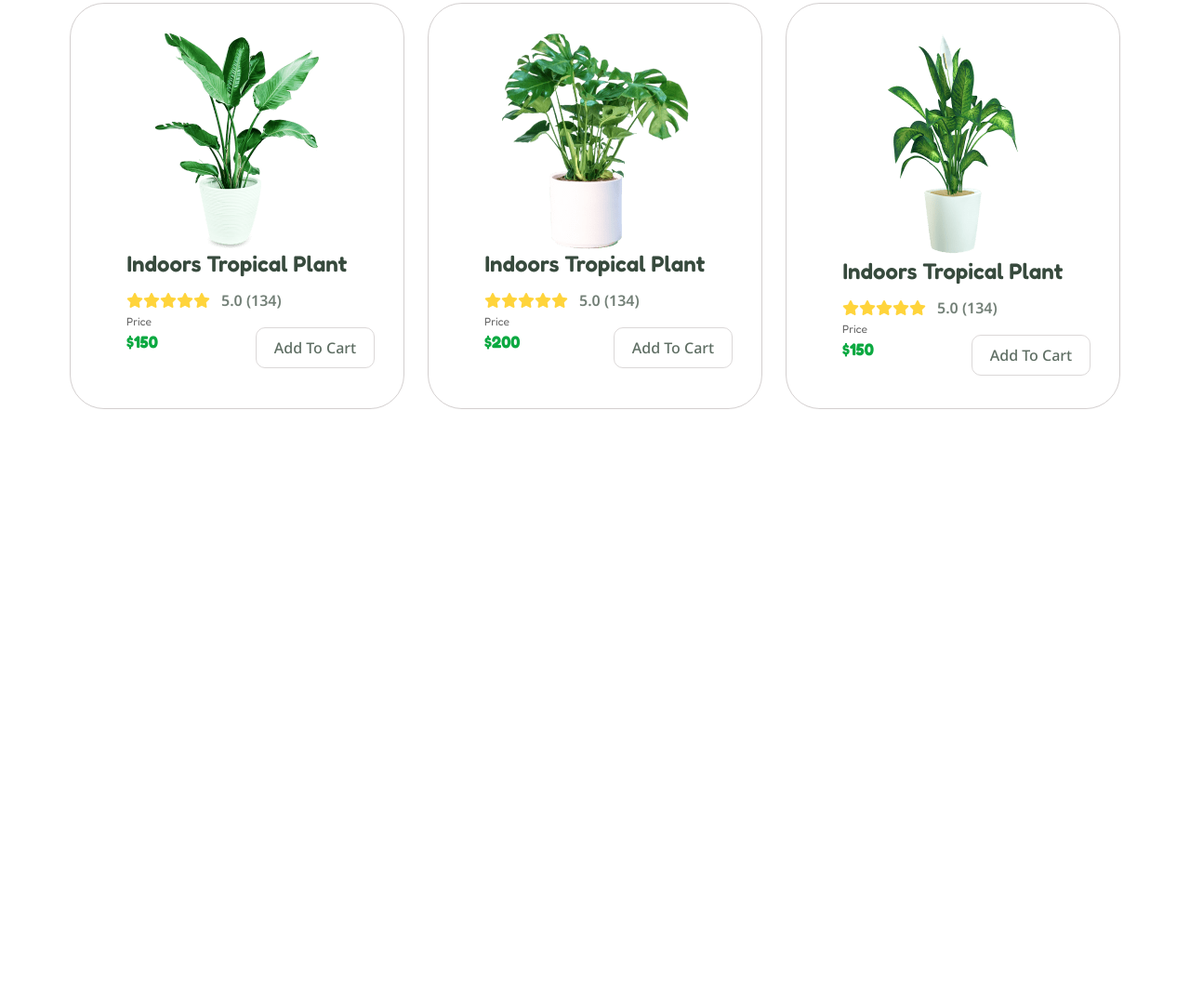
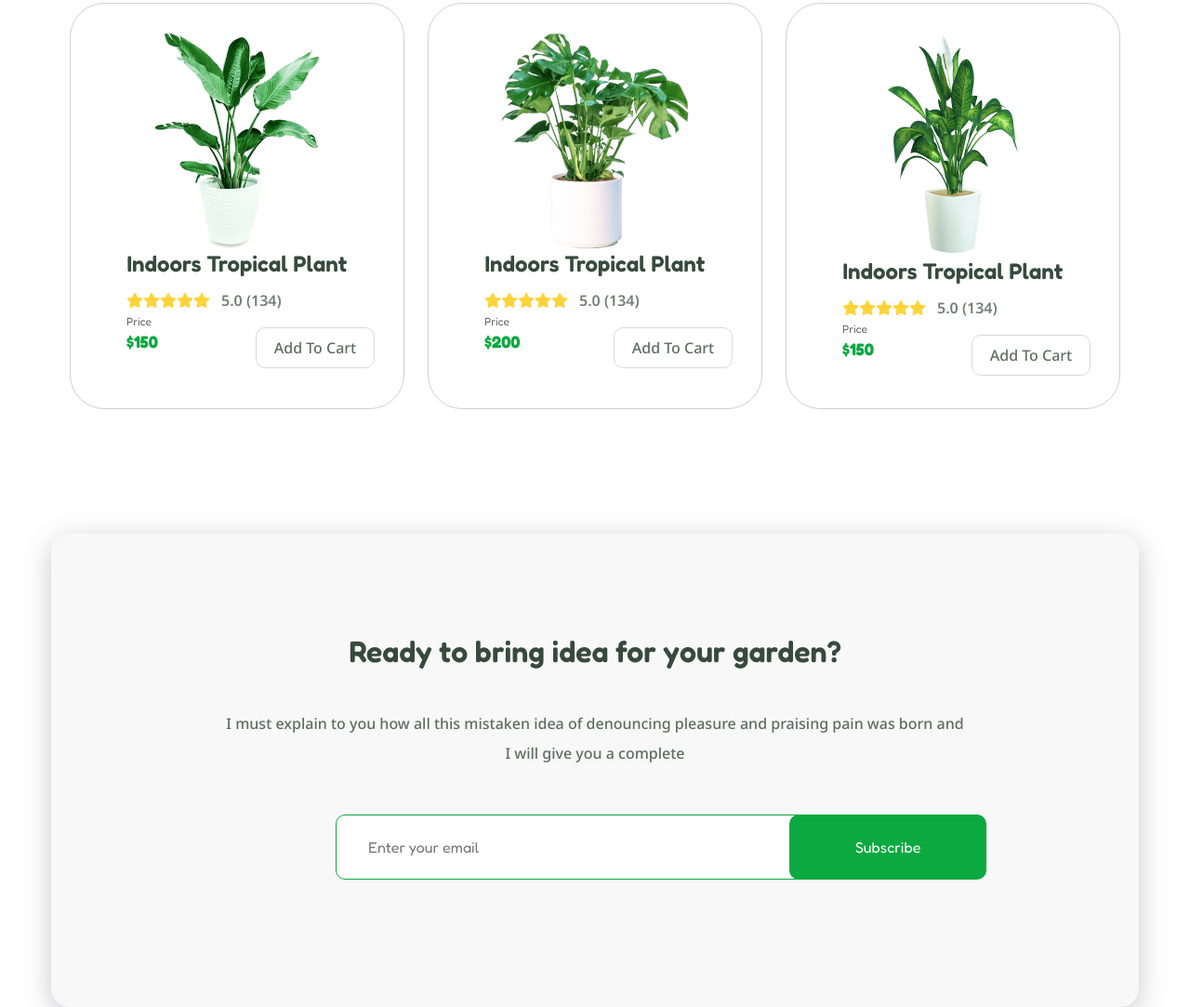
Before and after one commit to hayotbekk/hobby-imtihon-2, a plain HTML site: page index.html in a window 1280 px wide. Shown: the part 2935-4018 px from the top of the page at 93% size. Before the commit the page ends 3375 px from the top, so only its background shows below. Drawn offline with Linux system fonts and the light colour scheme.

Commit message:
up footer

```diff
--- a/index.html
+++ b/index.html
@@ -352,6 +352,23 @@
             </ul>
         </section>
         <!-- choose your dream end -->
+
+
+        <!-- Ready to bring idea for your garden star -->
+        <section class="ready container">
+            <h2>
+                Ready to bring idea for your garden?
+            </h2>
+            <p>
+                I must explain to you how all this mistaken idea of denouncing pleasure and praising pain was born and <br> I will give you a complete
+            </p>
+
+            <div class="subscription-container">
+                <input type="email" id="email" name="email" placeholder="Enter your email">
+                <button class="subs-btn">Subscribe</button>
+            </div>
+        </section>
+        <!-- Ready to bring idea for your garden end -->
     </main>
     <!-- MAIN END -->
 
--- a/scss/all-blocks/_all-blocks.scss
+++ b/scss/all-blocks/_all-blocks.scss
@@ -9,3 +9,4 @@
 @import "./wapg";
 @import "./pro-service";
 @import "./choose-your";
+@import "./ready";
--- a/scss/all-blocks/_button.scss
+++ b/scss/all-blocks/_button.scss
@@ -58,3 +58,24 @@
     box-shadow: rgba(100, 100, 111, 0.489) 0px 7px 29px 0px;
     transition: all ease .3s;
 }
+
+// subscribe btn
+
+.subs-btn{
+        position: absolute;
+        padding: 25.9px 71px;
+        background-color: $light-green;
+        color: $light-color;
+        border: none;
+        border-radius: 10px;
+        cursor: pointer;
+        margin-left: -70px;
+        z-index: 2;
+        margin-top: .6px;
+        transition: all ease .3s;
+
+}
+.subs-btn:hover {
+    background-color: $btn-hover;
+    transition: all ease .3s;
+}
--- a/scss/all-blocks/_choose-your.scss
+++ b/scss/all-blocks/_choose-your.scss
@@ -21,6 +21,7 @@
 .choose-your-list{
     display: flex;
     justify-content: space-between;
+    margin-bottom: 134px;
 }
 
 .choose-your-item{
--- /dev/null
+++ b/scss/all-blocks/_ready.scss
@@ -0,0 +1,50 @@
+.ready{
+    height: 509px;
+    border: 1px solid transparent;
+    border-radius: 20px;
+    background-color: #F8F8F8;
+
+    box-shadow: rgba(100, 100, 111, 0.349) 0px 7px 29px 0px;
+
+
+
+
+    h2{
+        font-family: 'Fredoka', sans-serif;
+        font-weight: 600;
+        font-size: $large-2-size;
+        line-height: 60px;
+        text-align: center;
+        color: $dark-green;
+        margin-top: 96px;
+        margin-bottom: 31px;
+    }
+    p{
+        font-family: 'Noto Sans', sans-serif;
+        font-weight: 400;
+        font-size: $medium-size;
+        line-height: 32px;
+        text-align: center;
+        color: $dark-green;
+        opacity: 80%;
+        margin-bottom: 50px;
+    }
+}
+
+
+
+
+.subscription-container {
+    text-align: center;
+    position: relative;
+    z-index: 1;
+    input {
+        padding: 25px 330px 25px 34px;
+        margin-bottom: 10px;
+        border: 1px solid $light-green;
+        border-radius: 10px;
+        color: #C4C4C4;
+    }
+
+
+}
```
Also changed, not shown: css/main.css, images/d-logo.svg (added), images/facebook-logo.svg (added), images/grad-ready.png (added), images/in-logo.svg (added), images/twiter.svg (added), 1 other file.
